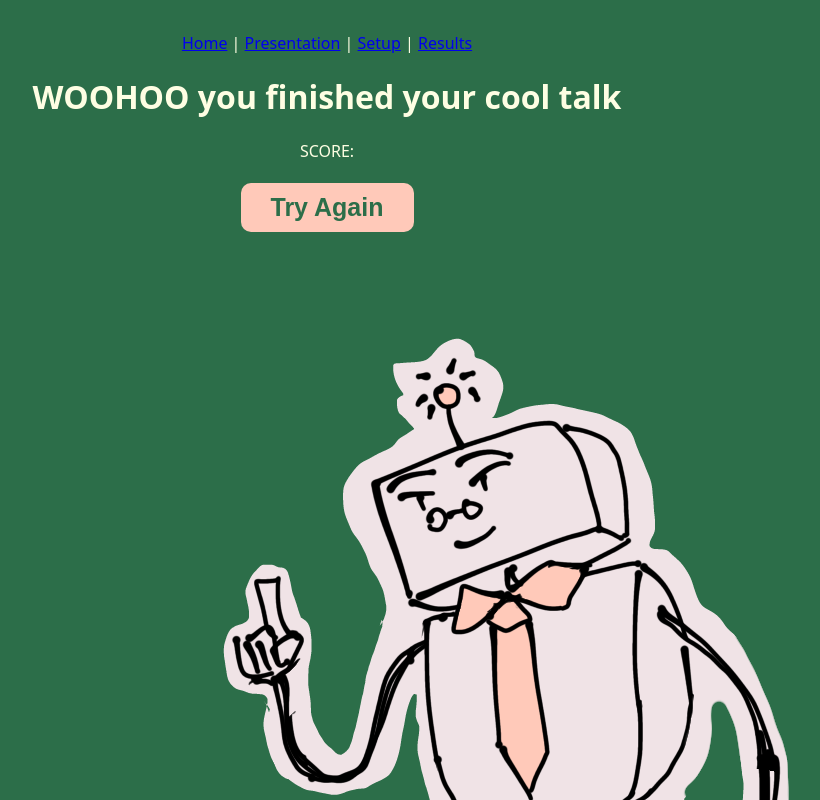
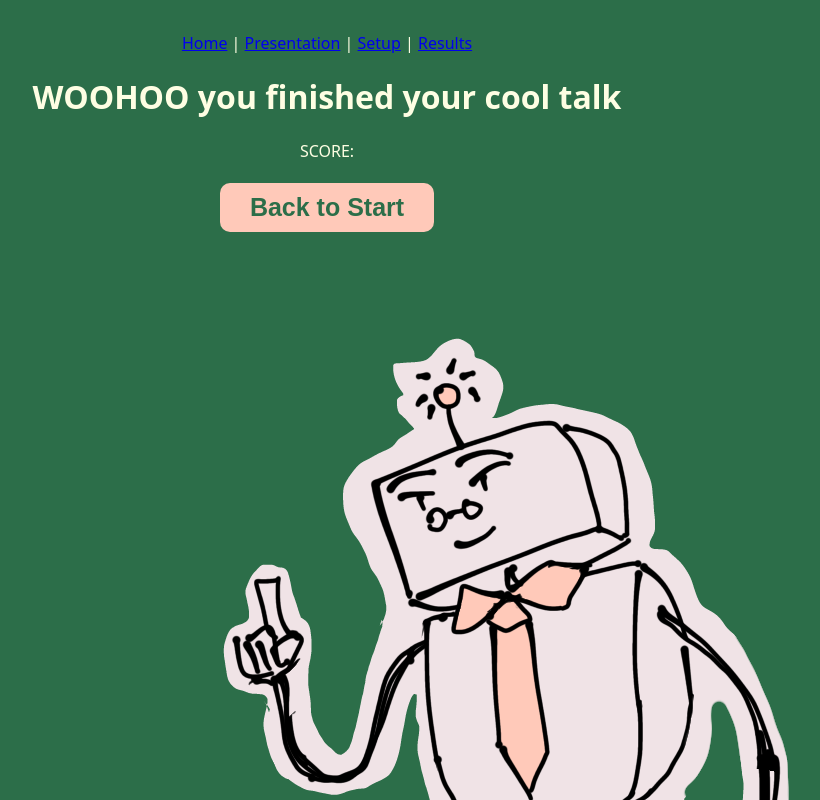
Before and after one commit to happicatalpa/nwhacks-2026, a React (Vite) app in the folder frontend/: page /results in a window 1280 px wide. Shown: the top 800 px of the page, without its empty margins (313-1133 px from the left). Built offline with nearby package versions, Linux system fonts and the light colour scheme.

Commit message:
the back to start button works

```diff
--- a/frontend/src/pages/results.jsx
+++ b/frontend/src/pages/results.jsx
@@ -1,12 +1,21 @@
+import React from "react";
+import { Link } from "react-router-dom";
+
 export default function Results() {
+
   return (
     <div>
         <h1>WOOHOO you finished your cool talk</h1>
         <div className = "">
             <p>SCORE: </p>
         </div>
-        <button id="small">Try Again</button>
+
+        <Link to="/">
+          <button id="small">Back to Start</button>
+        </Link>
+
         <img src = "/yaptrainer.png"></img>
     </div>
+
   );
 }
--- a/frontend/src/pages/setup.jsx
+++ b/frontend/src/pages/setup.jsx
@@ -32,6 +32,7 @@ export default function Setup({ setScript, setTimeLimitSeconds }) {
                 setTimeLimitSeconds={setTimeLimitSeconds}
             />
         </div>
+
         <div id="setup-button">
             <button id="large" onClick={handleNext}>Start<br /> Presentation!</button>
             {/* <button id="small" onClick={handleNext}>Back</button> */}
```
